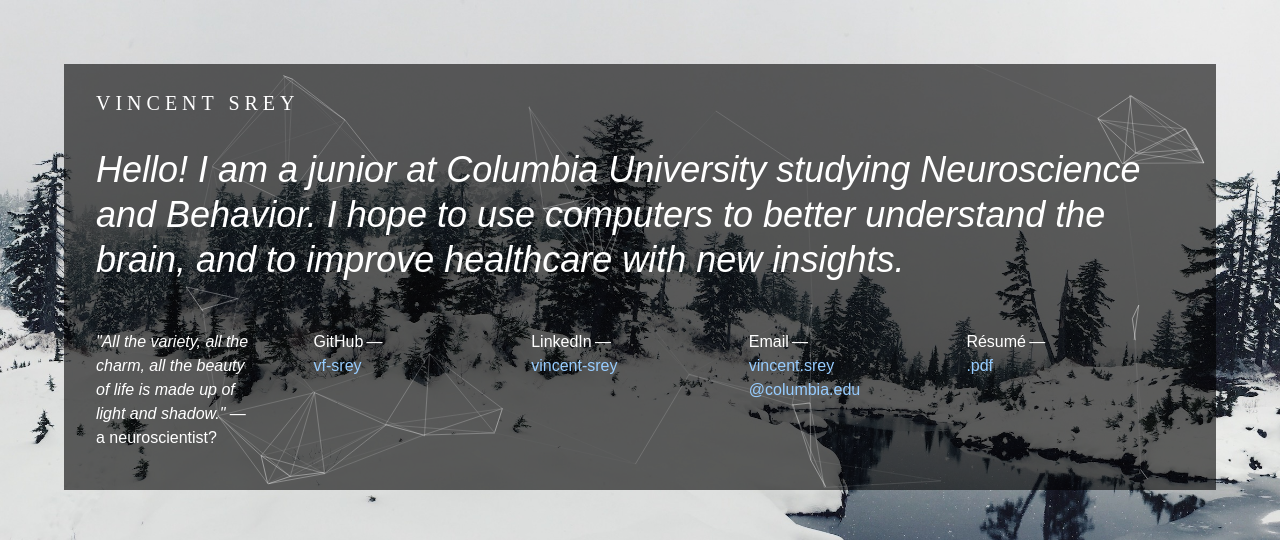
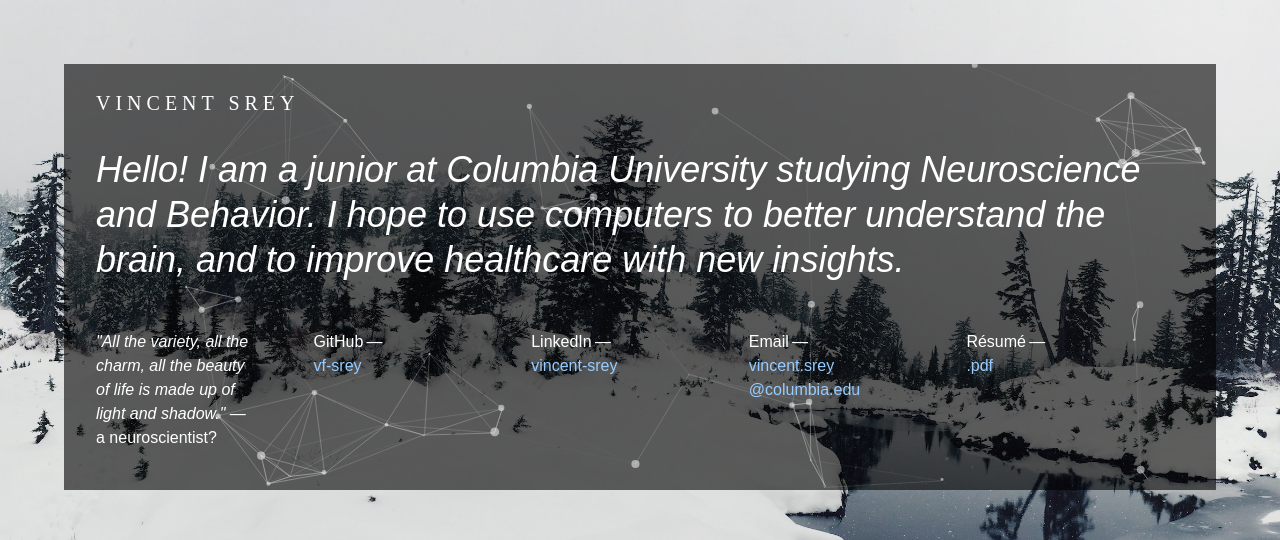
Before and after one commit to vf-srey/vf-srey.github.io, a plain HTML site: page index.html in a window 1280 px wide. Shown: the top 540 px of the page. Drawn offline with nearby package versions, Linux system fonts and the light colour scheme.

Commit message:
particles

```diff
--- a/index.html
+++ b/index.html
@@ -6,7 +6,7 @@
         <meta charset="utf-8">
         <link rel="stylesheet" href="https://unpkg.com/tachyons/css/tachyons.min.css">
         <link rel="stylesheet" href="styles/main.css">
-        <link rel="icon" href="images/icon.svg">
+        <link rel="mask-icon" href="images/icon.svg" color="white">
     </head>
 
     <body>
--- a/scripts/main.js
+++ b/scripts/main.js
@@ -14,7 +14,7 @@ particlesJS('particles-js',
         "value": "#ffffff"
       },
       "shape": {
-        "type": "",
+        "type": "circle",
         "stroke": {
           "width": 0,
           "color": "#000000"
```
